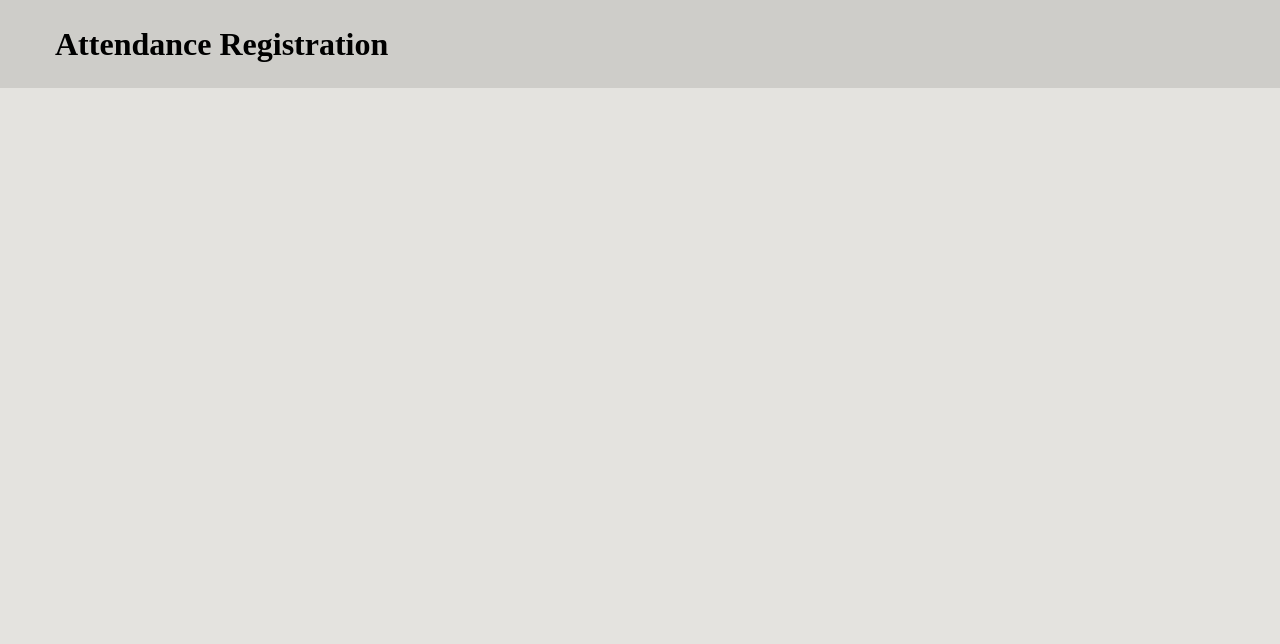
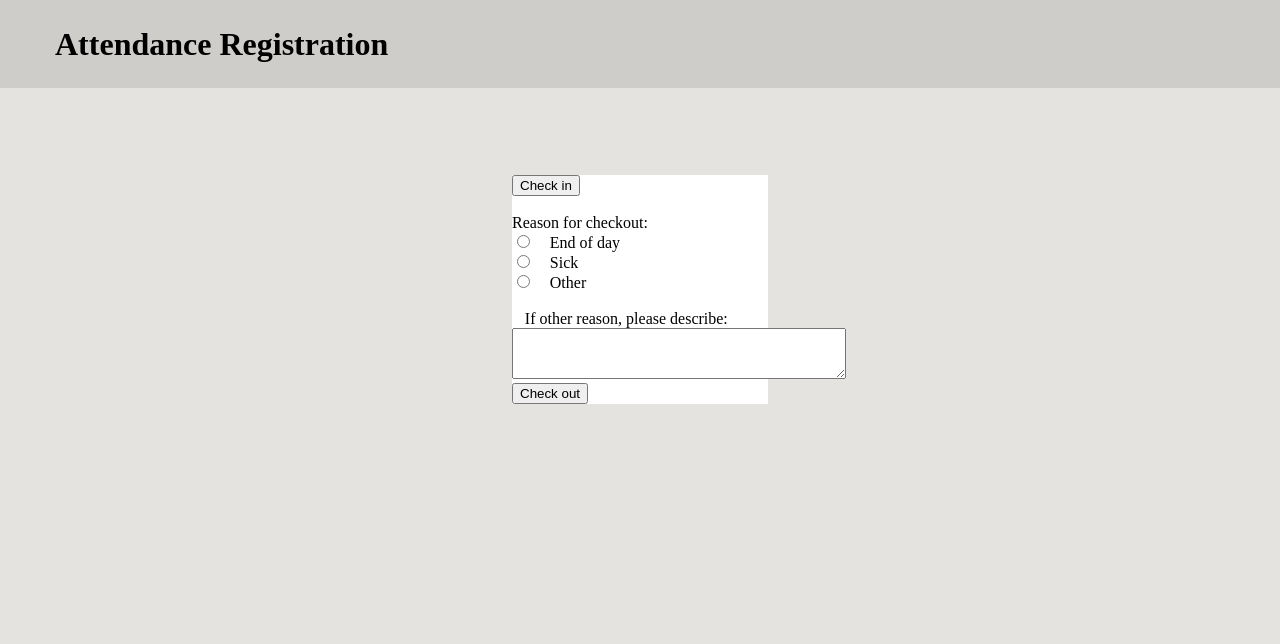
Before and after one commit to babychamp/fypb, a PHP site: page /check.php in a window 1280 px wide. Shown: the part 110-754 px from the top of the page. Run offline with PHP 8.4, Linux system fonts and the light colour scheme; a user stored in the database is signed in; data comes from the database, SQL or seed files in the repository.

Commit message:
check out btn inserts reason and description to tbl check_system

```diff
--- a/fyp/check.php
+++ b/fyp/check.php
@@ -4,6 +4,14 @@
 	require "Include/header.php";
 ?>
 <html>
+
+<!--to prevent form resubmission on page refresh-->
+<script>
+    if (window.history.replaceState) {
+        window.history.replaceState(null, null, window.location.href);
+    }
+
+</script>
 
 <body>
     <div class="container">
@@ -16,24 +24,72 @@
 
     <form method="post" id="loginform" action="">
         <?php
-if ($type ==2){
+
+        if(isset ($_SESSION["type"])){
+
+
+    $type = $_SESSION["type"];
+    $id = $_SESSION["loginid"];
+    $username = $_SESSION["username"];
+
+             if(isset($_POST['description'])){
+	$description= $_POST ['description'];
+}
+
+   if(isset($_POST['end'])){
+	$reason= $_POST ['end'];
+}
+              if(isset($_POST['sick'])){
+	$reason= $_POST ['sick'];
+}
+    if ($type ==2){
+    if((isset($reason) || isset($description))){
+    if(isset($_POST['checkin'])){
+
+
+    $query = mysqli_query($conn," UPDATE users SET checkedIn = 1 WHERE id = $id");
+   $query = mysqli_query($conn," UPDATE users SET TimeIn = NOW() WHERE id = $id");
+        $query = mysqli_query($conn," UPDATE users SET TimeOut = NULL WHERE id = $id");
+         $sql=mysqli_query($conn, "INSERT INTO check_system(checkin_out, username) VALUES ( 1, '".$username."')");
+
+
+}
+
+if(isset($_POST['checkout'])){
+
+    $query = mysqli_query($conn," UPDATE users SET checkedIn = 0 WHERE id =$id ");
+       $query = mysqli_query($conn," UPDATE users SET TimeOut = NOW() WHERE id = $id");
+    $sql=mysqli_query($conn, "INSERT INTO check_system(checkin_out, username, reason, description) VALUES (0, '".$username."', '".$reason."', '".$description."')");
+
+}
+    }
+}
+
+
+
+
     echo'
         <button type="submit" name="checkin" id="checkin">Check in</button>
         </br></br>
     Reason for checkout:</br>
-    <input type="radio" id="end" name="end" value="End of day" checked = "checked">
-<label for="reason">End of day</label>';
-echo'<input type="radio" id="sick" name="sick" value="Sick">
-<label for="sick">Sick</label><br><br>
-<label for="description">If other reason, describe:</label></br>
+    <input type="radio" id="end" name="end" value="End of day">
+<label for="reason">End of day</label><br>
+<input type="radio" id="sick" name="sick" value="Sick">
+<label for="sick">Sick</label><br>
+<input type="radio" id="other" name="other" value="other">
+<label for="other">Other</label><br><br>
+<label for="description">If other reason, please describe:</label></br>
 
-<textarea id="description" name="description" rows="2" cols="40"></textarea></br>
+<textarea id="description" name="description" rows="3" cols="39"></textarea></br>
 <button type="submit" name="checkout" id="checkout">Check out</button>
 
+
 ';
+   // if no input, use echo'<script>alert("Please select a reason")</script>';
+
+}
 
 
-}
                       ?>
 
     </form>
--- a/fyp/include/header.php
+++ b/fyp/include/header.php
@@ -8,6 +8,13 @@
     <link rel="stylesheet" type="text/css" href="style.css">
     <link rel="stylesheet" type="text/css" href="style2.css">
 </head>
+<!--to prevent form resubmission on page refresh-->
+<script>
+    if (window.history.replaceState) {
+        window.history.replaceState(null, null, window.location.href);
+    }
+
+</script>
 <?php
     	Function connect(){
 		$servername = "localhost";
@@ -35,11 +42,20 @@ if(isset ($_SESSION["type"])){
     $type = $_SESSION["type"];
     $id = $_SESSION["loginid"];
     $username = $_SESSION["username"];
-    $reason = 'take input from radiobtn';
-   $description = 'take input from textarea';
+             if(isset($_POST['description'])){
+	$description= $_POST ['description'];
+}
 
-    $timestamp = date('Y-m-d H:i:s');
 
+   if(isset($_POST['end'])){
+	$reason= $_POST ['end'];
+}
+              if(isset($_POST['sick'])){
+	$reason= $_POST ['sick'];
+}
+      if(isset($_POST['other'])){
+	$reason= $_POST ['other'];
+}
 
     if(isset($_POST['checkin'])){
 
@@ -47,7 +63,7 @@ if(isset ($_SESSION["type"])){
     $query = mysqli_query($conn," UPDATE users SET checkedIn = 1 WHERE id = $id");
    $query = mysqli_query($conn," UPDATE users SET TimeIn = NOW() WHERE id = $id");
         $query = mysqli_query($conn," UPDATE users SET TimeOut = NULL WHERE id = $id");
-         $sql=mysqli_query($conn, "INSERT INTO check_system(id, checkin_out, username) VALUES ($id, 1, '".$username."')");
+         $sql=mysqli_query($conn, "INSERT INTO check_system(checkin_out, username) VALUES (1, '".$username."')");
 
 
 }
@@ -56,9 +72,10 @@ if(isset($_POST['checkout'])){
 
     $query = mysqli_query($conn," UPDATE users SET checkedIn = 0 WHERE id =$id ");
        $query = mysqli_query($conn," UPDATE users SET TimeOut = NOW() WHERE id = $id");
-    $sql=mysqli_query($conn, "INSERT INTO check_system(id, checkin_out, username, reason, description) VALUES ($id, 0, '".$username."', '".$reason."', '".$description."')");
+    $sql=mysqli_query($conn, "INSERT INTO check_system(checkin_out, username, reason, description) VALUES (0, '".$username."', '".$reason."', '".$description."')");
 
 }
+
 }
 
 echo'
@@ -82,15 +99,17 @@ echo'
 if ($type ==2){
     echo'
         <button type="submit" name="checkin" id="checkin">Check in</button>
-        </br></br>
+        </br>
     Reason for checkout:</br>
-    <input type="radio" id="end" name="end" value="End of day" checked = "checked">
-<label for="reason">End of day</label>';
-echo'<input type="radio" id="sick" name="sick" value="Sick">
-<label for="sick">Sick</label><br><br>
-<label for="description">If other reason, describe:</label></br>
+    <input type="radio" id="end" name="end" value="End of day">
+<label for="reason">End of day</label>
+<input type="radio" id="sick" name="sick" value="Sick">
+<label for="sick">Sick</label><br>
+<input type="radio" id="other" name="other" value="other">
+<label for="other">Other</label><br>
+<label for="description">If other reason, describe:</label><br>
 
-<textarea id="description" name="description" rows="2" cols="40"></textarea></br>
+<textarea id="description" name="description" rows="3" cols="40"></textarea></br>
 <button type="submit" name="checkout" id="checkout">Check out</button>
 
 ';
--- a/fyp/style2.css
+++ b/fyp/style2.css
@@ -3,7 +3,7 @@
   background-color: #555;
   overflow: auto;
 }
-*/
+
 .navbar a {
     float: left;
     padding: 12px;
@@ -12,7 +12,7 @@
     font-size: 17px;
     width: 5%;
     /* Four links of equal widths */
-    text-align: center;
+text-align: center;
 }
 
 .navbar a:hover {
@@ -230,3 +230,5 @@ h2 {
         text-align: left;
     }
 }
+
+*/
```
